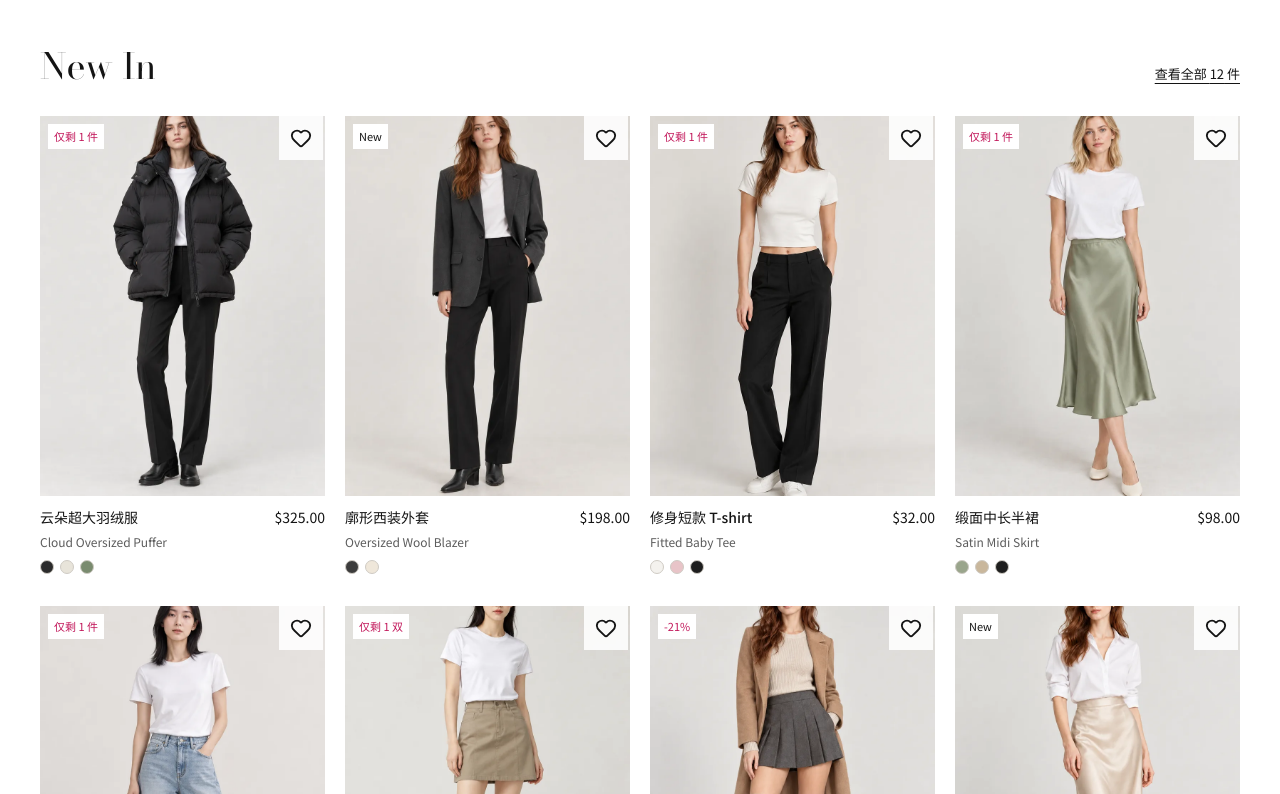
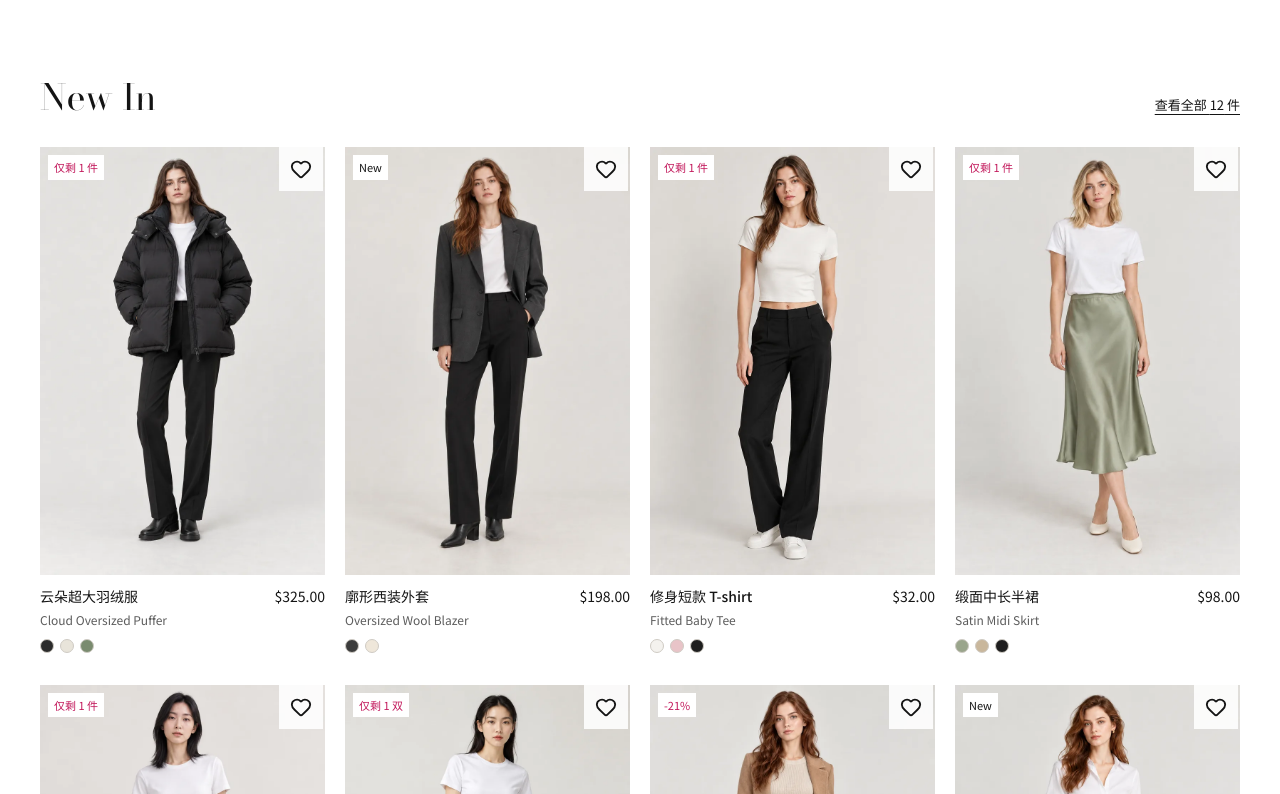
Before and after one commit to Justinnnnnnz/neverwear, a Next.js app: page / in a window 1280 px wide. Shown: the part 1226-2020 px from the top of the page. Built offline with nearby package versions, Linux system fonts and the light colour scheme.

Commit message:
fix(images): preserve full-length portraits and refresh photo caches

```diff
--- a/next.config.ts
+++ b/next.config.ts
@@ -1,3 +1,13 @@
 import type { NextConfig } from "next";
-const nextConfig: NextConfig = { devIndicators: false };
+const nextConfig: NextConfig = {
+  devIndicators: false,
+  images: {
+    localPatterns: [
+      { pathname: "/products/**", search: "" },
+      { pathname: "/products/**", search: "?v=20261014" },
+      { pathname: "/campaign/**", search: "" },
+      { pathname: "/campaign/**", search: "?v=20261014" },
+    ],
+  },
+};
 export default nextConfig;
--- a/src/app/globals.css
+++ b/src/app/globals.css
@@ -385,7 +385,7 @@ hr {
 }
 .product-image {
   position: relative;
-  aspect-ratio: 3/4;
+  aspect-ratio: 2/3;
   overflow: hidden;
   width: 100%;
 }
--- a/src/app/page.tsx
+++ b/src/app/page.tsx
@@ -34,7 +34,7 @@ export default async function Home() {
             <Link href={`/c/${c.slug}`} key={c.slug}>
               <div className="product-image">
                 <Image
-                  src={`/campaign/cat-${c.slug}.webp`}
+                  src={`/campaign/cat-${c.slug}.webp?v=20261014`}
                   alt={`${c.name} · ${c.en} 精选穿搭`}
                   fill
                   style={{
--- a/src/components/product-image.tsx
+++ b/src/components/product-image.tsx
@@ -52,20 +52,18 @@ export function ProductImage({
   return (
     <div
       className={`product-image ${className}`}
-      style={{ backgroundColor: col.hex }}
+      style={{ backgroundColor: photo ? "#EEECE8" : col.hex }}
     >
       {photo ? (
         <Image
-          src={photo}
+          src={`${photo}?v=20261014`}
           alt={`${product.name} · ${col.name} · ${index === 0 ? "正面穿搭" : "细节"}`}
           fill
           sizes="(max-width: 768px) 50vw, (max-width: 1024px) 33vw, 25vw"
           priority={priority}
           style={{
-            objectPosition:
-              product.sizeType === "shoe" && index === 0
-                ? "center bottom"
-                : "center",
+            objectFit: index === 0 ? "contain" : "cover",
+            objectPosition: "center",
           }}
         />
       ) : (
```
Also changed, not shown: 3 other files (tests, documents, lock files or other folders).
